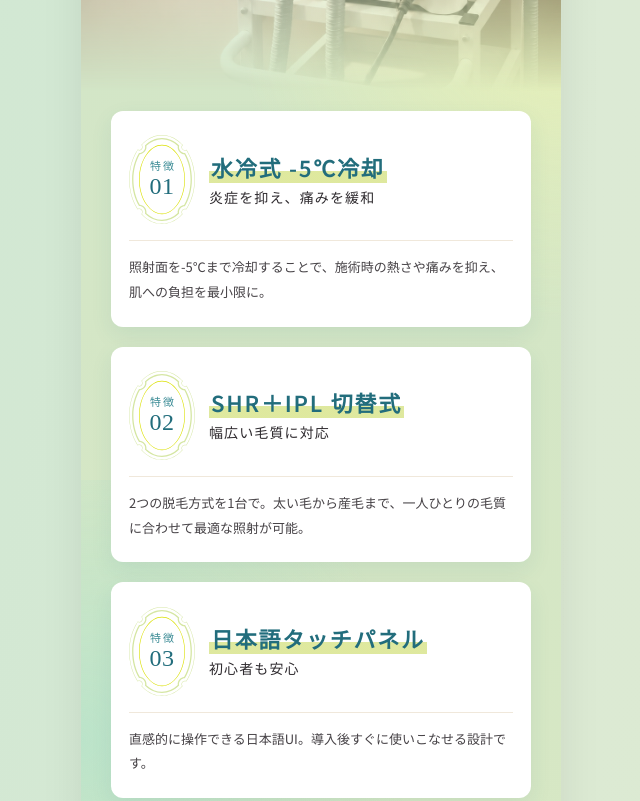
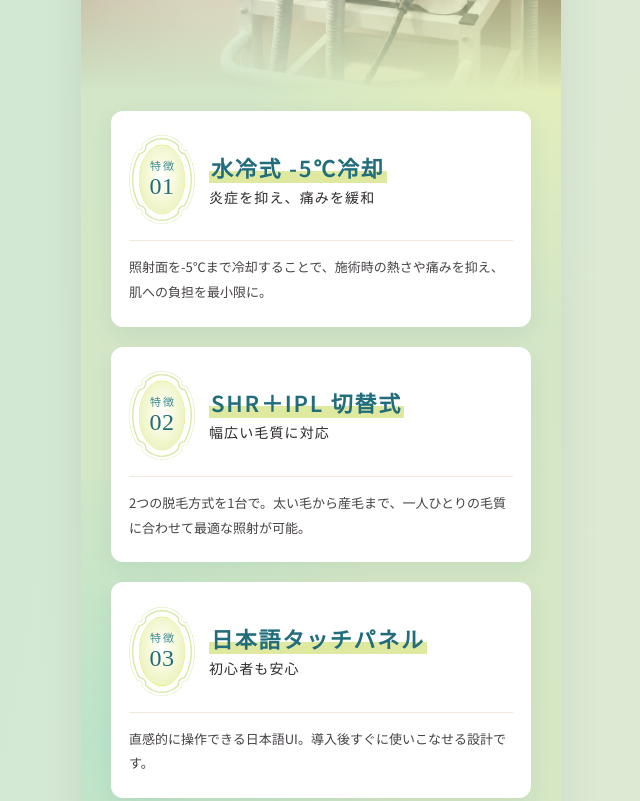
Before and after one commit to kanahoshi12/poire-lumi, a plain HTML site: page index.html in a window 1280 px wide. Shown: the part 2520-3321 px from the top of the page, without its empty margins (319-959 px from the left). Drawn offline with Linux system fonts and the light colour scheme.

Commit message:
特徴の数字の背景にグラデ、表記の調整

```diff
--- a/index.html
+++ b/index.html
@@ -186,7 +186,7 @@
 
   <div class="bonus">
     <div class="bonus-eyebrow">特典その 2</div>
-    <h3 class="bonus-title">導入カウンセリング（Zoom）<br><strong>1回つき</strong></h3>
+    <h3 class="bonus-title">導入カウンセリング（zoom）<br><strong>1回つき</strong></h3>
     <div class="bonus-divider"></div>
     <p class="bonus-body">運用・料金設計・メニュー化まで相談OK！</p>
   </div>
--- a/style.css
+++ b/style.css
@@ -774,6 +774,20 @@ button { background: none; border: none; cursor: pointer; }
   line-height: 1;
   letter-spacing: 0.02em;
   color: var(--teal-deep);
+  position: relative;
+  z-index: 0;
+}
+/* フレームの内側（細い線の中）を楕円で塗り、中央が明るいグラデにする */
+.feat-num::before {
+  content: '';
+  position: absolute;
+  z-index: -1;
+  left: 15.6%;
+  right: 15.6%;
+  top: 11.6%;
+  bottom: 11.6%;
+  border-radius: 50%;
+  background: radial-gradient(ellipse at 50% 46%, #FFFFFF 0%, #F6F9DA 42%, #E3EDA9 100%);
 }
 .feat-title {
   display: flex;
```
